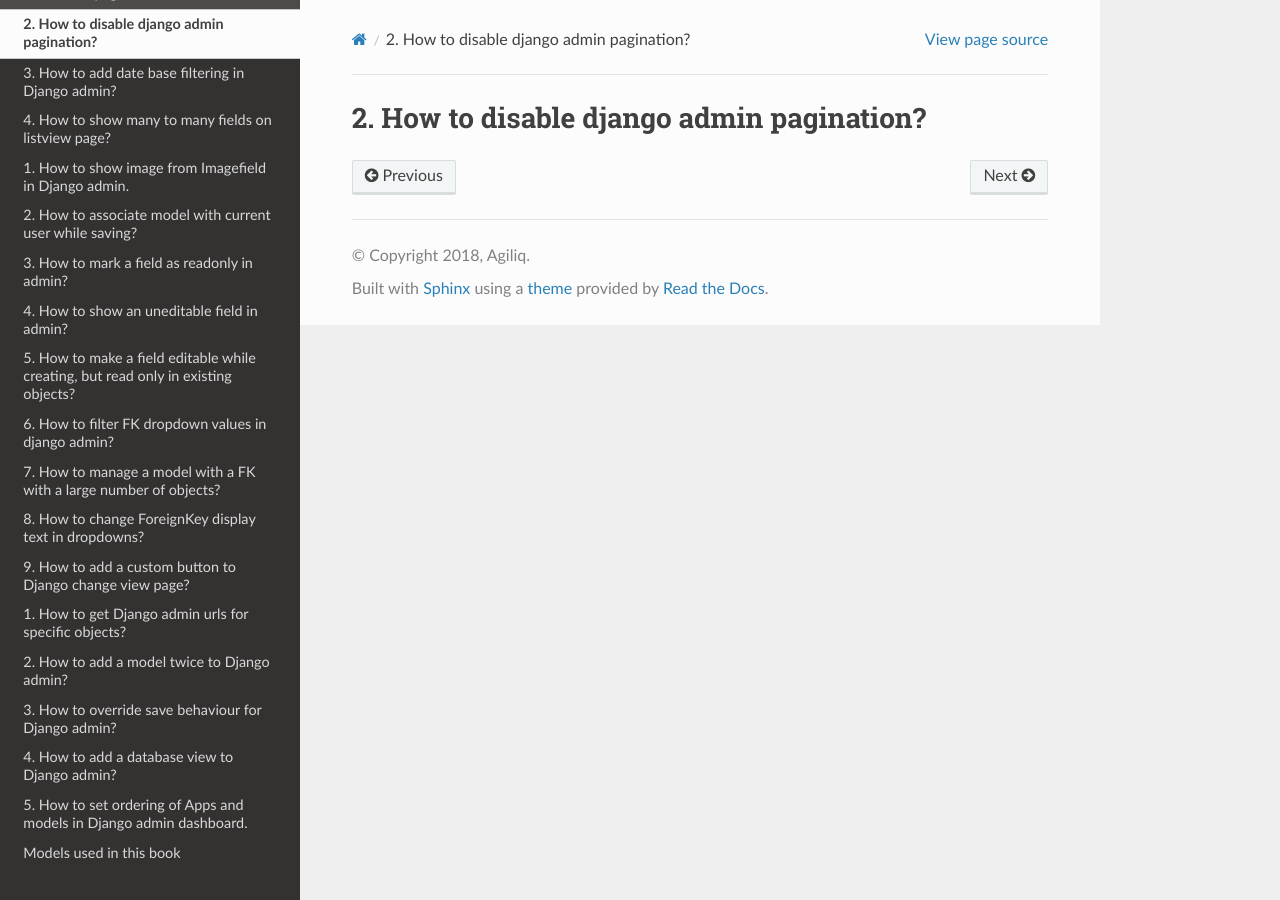
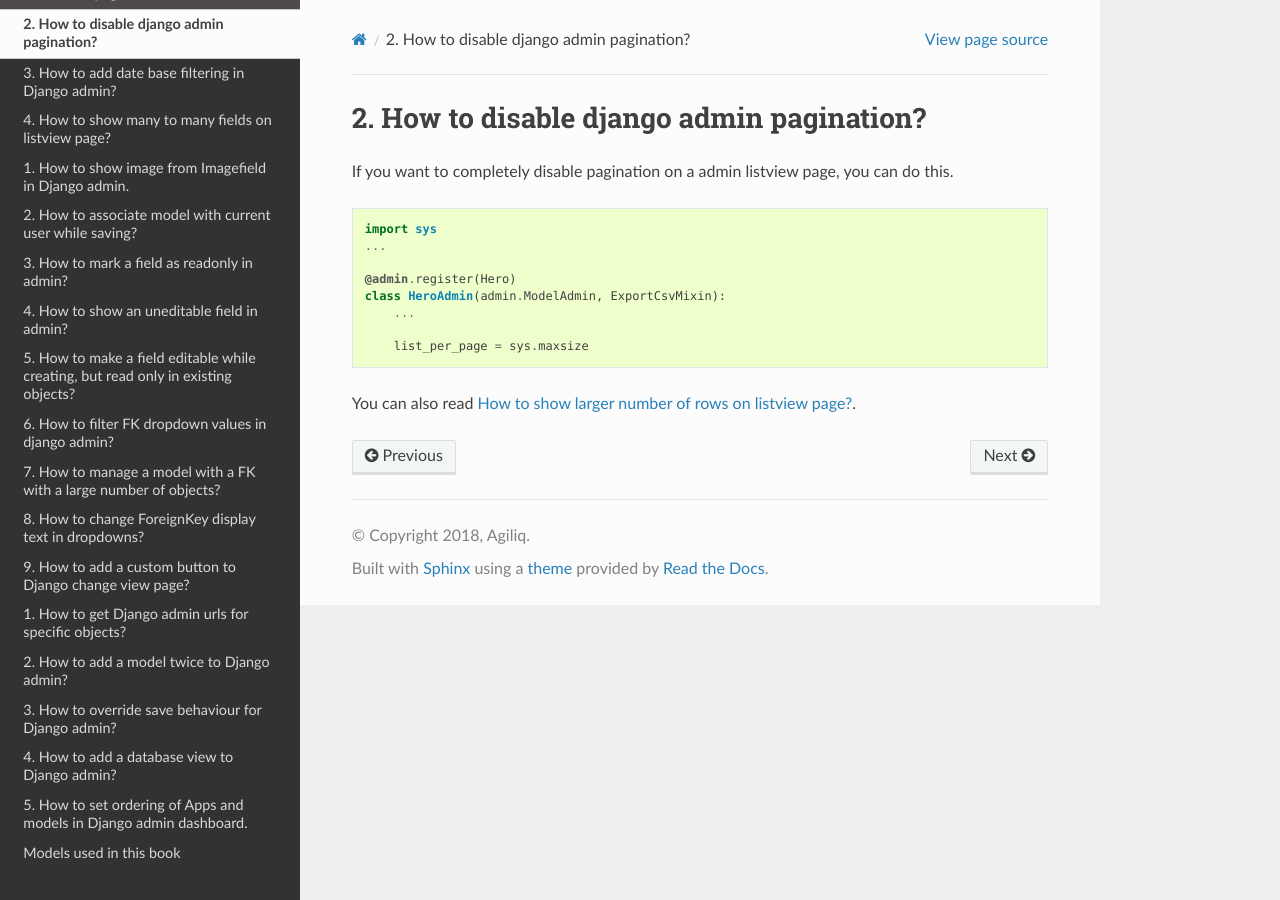
Before and after one commit to agiliq/django-admin-cookbook, a Sphinx documentation site: the page built from docs/disable_pagination.rst, in a window 1280 px wide. Built offline with Sphinx 7.4.7 and the Read the Docs theme 2.0.0, drawn with Linux system fonts in a browser that asks for light colours.

Commit message:
Added disable pagination chapter

```diff
--- a/docs/disable_pagination.rst
+++ b/docs/disable_pagination.rst
@@ -1,2 +1,16 @@
 How to disable django admin pagination?
 +++++++++++++++++++++++++++++++++++++++++++++++++++++++++++++++
+
+If you want to completely disable pagination on a admin listview page, you can do this. ::
+
+
+    import sys
+    ...
+
+    @admin.register(Hero)
+    class HeroAdmin(admin.ModelAdmin, ExportCsvMixin):
+        ...
+
+        list_per_page = sys.maxsize
+
+You can also read :doc:`increase_row_count`.
```
Also changed, not shown: 1 other file.
